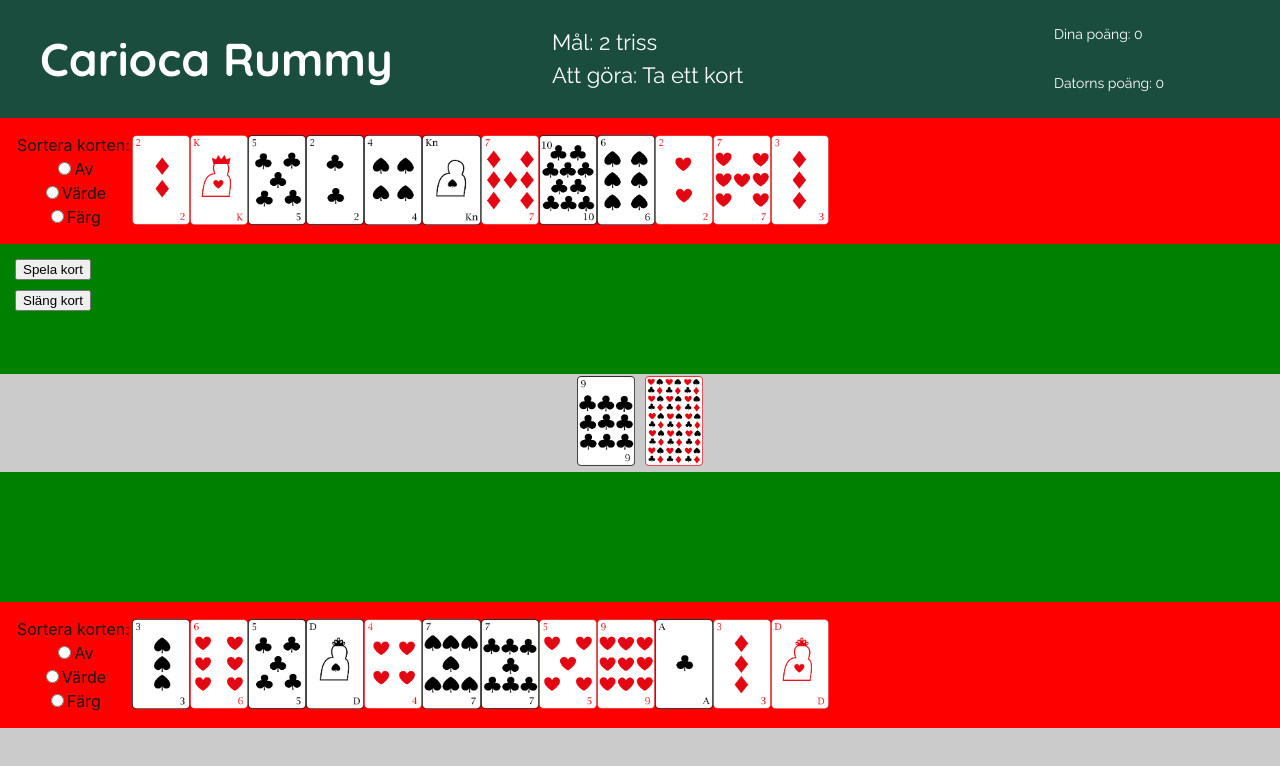
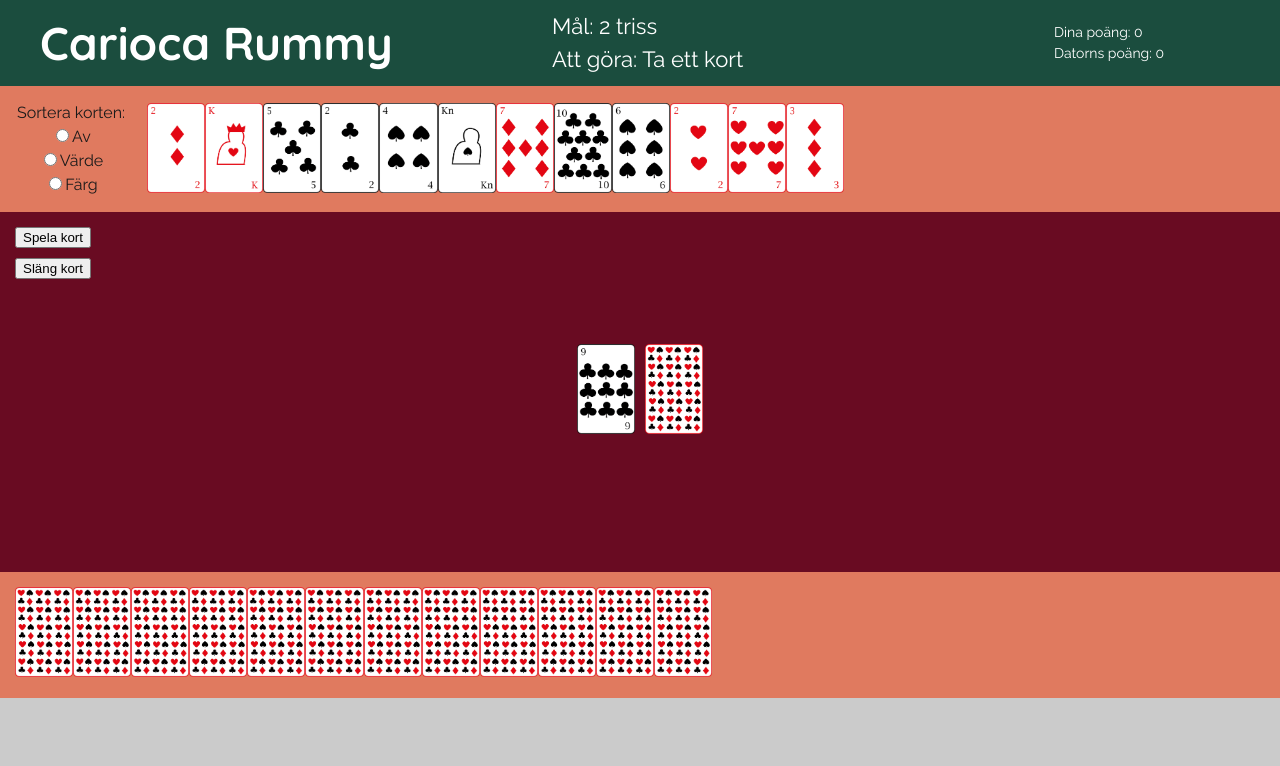
Before and after one commit to Tejpex/carioca-rummy, a React (Vite) app: page / in a window 1280 px wide. Shown: the top 766 px of the page. Built offline with nearby package versions, Linux system fonts and the light colour scheme.

Commit message:
Add styling + hide computer's cards

```diff
--- a/src/components/HandRow.jsx
+++ b/src/components/HandRow.jsx
@@ -7,7 +7,10 @@ export const HandRow = ({person}) => {
     sortBySuit,
     toggleStaged,
     setNewHand,
-    setSortingOn
+    setSortingOn,
+    player,
+    computer,
+    testMode
   } = useCarioca()
 
   const hand = person.hand
@@ -23,27 +26,45 @@ export const HandRow = ({person}) => {
     setSortingOn(value)
   }
 
+  if (person === computer && !testMode) {
     return (
       <CardRow>
+        <div>
+          {hand.map((card, index) => (
+            <CardImage src="/Baksida.png" alt="Card facing down" key={index} />
+          ))}
+        </div>
+      </CardRow>
+    )
+  } else {
+    return (
+      <CardRow>
+        {person === player && (
           <ButtonBox>
             <form onChange={() => handleSorting(event.target.value)}>
               <legend>Sortera korten:</legend>
               <div>
                 <input type="radio" id="sort-off" name="sorting" value="off" />
-            <label for="sort-off">Av</label>
+                <label htmlFor="sort-off">Av</label>
               </div>
 
               <div>
-            <input type="radio" id="sort-value" name="sorting" value="value" />
-            <label for="sort-value">Värde</label>
+                <input
+                  type="radio"
+                  id="sort-value"
+                  name="sorting"
+                  value="value"
+                />
+                <label htmlFor="sort-value">Värde</label>
               </div>
 
               <div>
                 <input type="radio" id="sort-suit" name="sorting" value="suit" />
-            <label for="sort-suit">Färg</label>
+                <label htmlFor="sort-suit">Färg</label>
               </div>
             </form>
           </ButtonBox>
+        )}
         {hand.map((card, index) => (
           <CardButton onClick={() => toggleStaged(person, card)} key={index}>
             {!card.staged && <CardImage src={card.img} alt={card.name} />}
@@ -53,15 +74,19 @@ export const HandRow = ({person}) => {
       </CardRow>
     )
   }
+}
 
 const ButtonBox = styled.div`
+  font-family: "Raleway", serif;
+  margin-right: 20px;
   display: flex;
   flex-direction: column;
   gap: 10px;
+  align-items: flex-start;
 `
 
 const CardRow = styled.div`
-  background-color: red;
+  background-color: var(--primary-light);
   padding: 15px;
   display: flex;
   justify-content: flex-start;
--- a/src/components/Header.jsx
+++ b/src/components/Header.jsx
@@ -50,14 +50,15 @@ const Title = styled.h1`
 `
 
 const ScoreDiv = styled.div`
+  align-self: center;
   display: flex;
   flex-direction: column;
   align-items: start;
-  align-self: center;
 `
 
 const Score = styled.p`
   font-family: "Raleway", serif;
   font-size: 14px;
   color: white;
+  margin: 0;
 `
--- a/src/components/Table.jsx
+++ b/src/components/Table.jsx
@@ -22,7 +22,7 @@ export const Table = () => {
   }
 
   return (
-    <div>
+    <TableMidRow>
       {lastCardThrown && (
         <CardButton onClick={() => handleClick(lastCardThrown, discardPile)}>
           <CardImage src={lastCardThrown.img} />
@@ -31,9 +31,14 @@ export const Table = () => {
       <CardButton onClick={() => handleClick(topOfTheStock, stock)}>
         <CardImage src="/Baksida.png" alt="Card facing down" />
       </CardButton>
-    </div>
+    </TableMidRow>
   )
 }
+
+const TableMidRow = styled.div`
+  background-color: var(--primary);
+  height: 100px;
+`
 
 const CardButton = styled.button`
   background: none;
--- a/src/components/TableRow.jsx
+++ b/src/components/TableRow.jsx
@@ -42,7 +42,7 @@ export const TableRow = ({person}) => {
 }
 
 const TableCardRow = styled.div`
-  background-color: green;
+  background-color: var(--primary);
   height: 100px;
   padding: 15px;
   display: flex;
--- a/src/contexts/CariocaContext.jsx
+++ b/src/contexts/CariocaContext.jsx
@@ -9,6 +9,7 @@ import { sortByValue, sortBySuit, countCardsBySuit, countCardsByValue, countPoin
 const CariocaContext = createContext()
 
 export const CariocaProvider = ({ children }) => {
+  const [testMode, setTestMode] = useState(false)
   const [message, setMessage] = useState()
   let error = "Inget fel"
 
@@ -805,7 +806,7 @@ export const CariocaProvider = ({ children }) => {
 
   return (
     <CariocaContext.Provider
-      value={{ player, computer, discardPile, stock, gameStageIndex, contracts, contractNumber, startNewGame, sortByValue, sortBySuit, takeCard, toggleStaged, tryToPlayCards, throwCard, gameStages, setNewHand, message, setMessage, setSortingOn }}
+      value={{ player, computer, discardPile, stock, gameStageIndex, contracts, contractNumber, startNewGame, sortByValue, sortBySuit, takeCard, toggleStaged, tryToPlayCards, throwCard, gameStages, setNewHand, message, setMessage, setSortingOn, testMode }}
     >
       {children}
     </CariocaContext.Provider>
```
Lines whose indentation alone changed are shown as unchanged.
